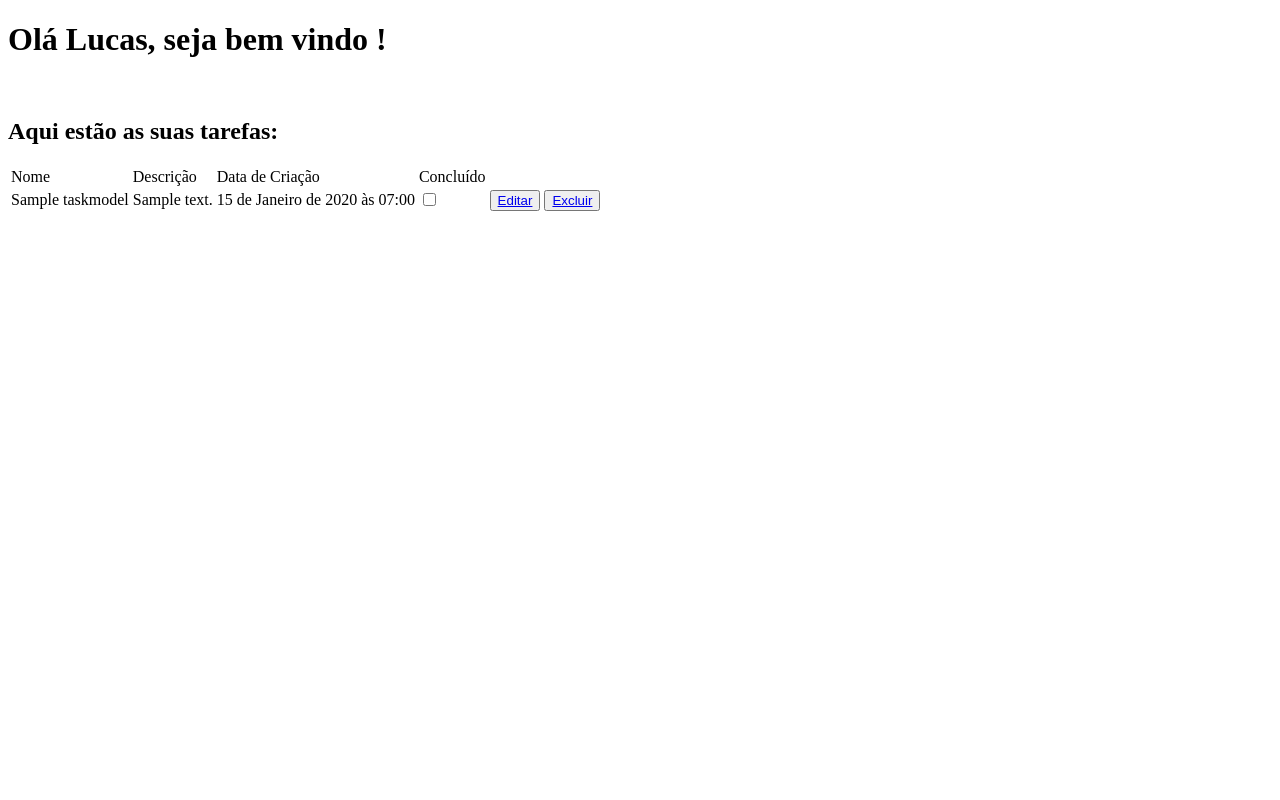
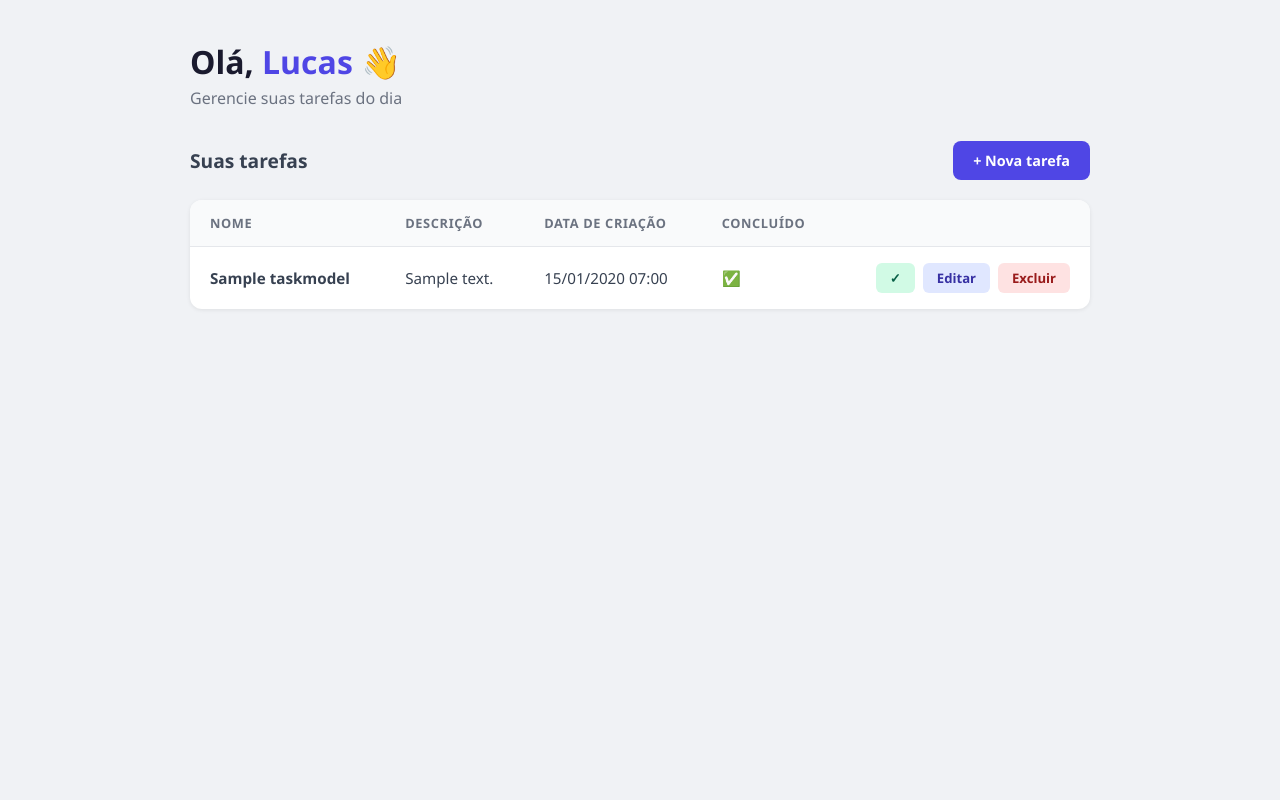
Before and after one commit to lcdev505/To-Do-List-com-Python-Django, a Django app: page /core/home/ in a window 1280 px wide. Run offline with Django 5.2, Linux system fonts and the light colour scheme; tables that the repository leaves empty hold one stand-in row (values such as "Sample post").

Commit message:
feature da checkbox finalizada e estilizaçao da pagina adicionada

```diff
--- a/core/forms.py
+++ b/core/forms.py
@@ -4,4 +4,4 @@ from .models import TaskModel
 class TaskForm(forms.ModelForm):
     class Meta:
         model = TaskModel
-        fields = ['nome', 'descricao', 'concluido']
+        fields = ['nome', 'descricao']
--- /dev/null
+++ b/core/static/css/home.css
@@ -0,0 +1,128 @@
+* { margin: 0; padding: 0; box-sizing: border-box; }
+
+      body {
+        font-family: 'Segoe UI', sans-serif;
+        background: #f0f2f5;
+        min-height: 100vh;
+        padding: 40px 20px;
+      }
+
+      .container {
+        max-width: 900px;
+        margin: 0 auto;
+      }
+
+      header {
+        margin-bottom: 32px;
+      }
+
+      header h1 {
+        font-size: 2rem;
+        color: #1a1a2e;
+      }
+
+      header h1 span {
+        color: #4f46e5;
+      }
+
+      header p {
+        color: #6b7280;
+        margin-top: 4px;
+      }
+
+      .top-bar {
+        display: flex;
+        justify-content: space-between;
+        align-items: center;
+        margin-bottom: 20px;
+      }
+
+      .top-bar h2 {
+        font-size: 1.2rem;
+        color: #374151;
+      }
+
+      .btn-add {
+        background: #4f46e5;
+        color: white;
+        padding: 10px 20px;
+        border-radius: 8px;
+        text-decoration: none;
+        font-size: 0.9rem;
+        font-weight: 600;
+        transition: background 0.2s;
+      }
+
+      .btn-add:hover { background: #4338ca; }
+
+      .card {
+        background: white;
+        border-radius: 12px;
+        box-shadow: 0 1px 4px rgba(0,0,0,0.08);
+        overflow: hidden;
+      }
+
+      table {
+        width: 100%;
+        border-collapse: collapse;
+      }
+
+      thead {
+        background: #f9fafb;
+        border-bottom: 1px solid #e5e7eb;
+      }
+
+      thead td {
+        padding: 14px 20px;
+        font-size: 0.8rem;
+        font-weight: 700;
+        text-transform: uppercase;
+        letter-spacing: 0.05em;
+        color: #6b7280;
+      }
+
+      tbody tr {
+        border-bottom: 1px solid #f3f4f6;
+        transition: background 0.15s;
+      }
+
+      tbody tr:last-child { border-bottom: none; }
+      tbody tr:hover { background: #fafafa; }
+
+      tbody td {
+        padding: 16px 20px;
+        color: #374151;
+        font-size: 0.95rem;
+        vertical-align: middle;
+      }
+
+      .td-actions {
+        display: flex;
+        gap: 8px;
+        justify-content: flex-end;
+      }
+
+      .btn {
+        padding: 6px 14px;
+        border-radius: 6px;
+        font-size: 0.82rem;
+        font-weight: 600;
+        text-decoration: none;
+        border: none;
+        cursor: pointer;
+        transition: opacity 0.2s;
+      }
+
+      .btn:hover { opacity: 0.85; }
+
+      .btn-check { background: #d1fae5; color: #065f46; }
+      .btn-edit  { background: #e0e7ff; color: #3730a3; }
+      .btn-delete { background: #fee2e2; color: #991b1b; }
+
+      .empty {
+        text-align: center;
+        padding: 60px 20px;
+        color: #9ca3af;
+      }
+
+      .empty p { margin-top: 8px; font-size: 0.9rem; }
--- a/core/templates/home.html
+++ b/core/templates/home.html
@@ -1,14 +1,25 @@
+{% load static %}
 <!doctype html>
 <html lang="pt-br">
   <head>
     <meta charset="utf-8">
     <meta name="viewport" content="width=device-width, initial-scale=1">
     <title>To Do List com Django</title>
+    <link rel="stylesheet" href="{% static 'css/home.css' %}">
   </head>
   <body>
-    <h1>Olá {{titulo}}, seja bem vindo !</h1>
-    <br>
-    <h2>Aqui estão as suas tarefas:</h2>
+    <div class="container">
+      <header>
+        <h1>Olá, <span>{{titulo}}</span> 👋</h1>
+        <p>Gerencie suas tarefas do dia</p>
+      </header>
+
+      <div class="top-bar">
+        <h2>Suas tarefas</h2>
+        <a href="{% url 'addTask' %}" class="btn-add">+ Nova tarefa</a>
+      </div>
+
+      <div class="card">
         <table>
           <thead>
             <tr>
@@ -16,20 +27,37 @@
               <td>Descrição</td>
               <td>Data de Criação</td>
               <td>Concluído</td>
+              <td></td>
             </tr>
           </thead>
           <tbody>
             {% for d in dados %}
               <tr>
-            <td>{{d.nome}}</td>
+                <td><strong>{{d.nome}}</strong></td>
                 <td>{{d.descricao}}</td>
-            <td>{{d.data_criacao}}</td>
-            <td><input type="checkbox"></td>
-            <td><button><a href="{% url 'updateTask' d.id %}">Editar</a></button></td>
-            <td><button><a href="{% url 'deleteTask' d.id %}">Excluir</a></button></td>
+                <td>{{d.data_criacao|date:"d/m/Y H:i"}}</td>
+                <td>{% if d.concluido %}✅{% else %}⏳{% endif %}</td>
+                <td>
+                  <div class="td-actions">
+                    <a href="{% url 'checkboxTask' d.id %}" class="btn btn-check">✓</a>
+                    <a href="{% url 'updateTask' d.id %}" class="btn btn-edit">Editar</a>
+                    <a href="{% url 'deleteTask' d.id %}" class="btn btn-delete">Excluir</a>
+                  </div>
+                </td>
+              </tr>
+            {% empty %}
+              <tr>
+                <td colspan="5">
+                  <div class="empty">
+                    <strong>Nenhuma tarefa encontrada</strong>
+                    <p>Clique em "Nova tarefa" para começar!</p>
+                  </div>
+                </td>
               </tr>
             {% endfor %}
           </tbody>
         </table>
+      </div>
+    </div>
   </body>
 </html>
--- a/core/urls.py
+++ b/core/urls.py
@@ -6,4 +6,5 @@ urlpatterns = [
     path('adicionar/', views.addTask, name="addTask"),
     path('editar/<int:pk>/', views.updateTask, name="updateTask"),
     path('apagar/<int:pk>/',views.deleteTask, name="deleteTask"),
+    path('checkbox/<int:pk>/', views.checkboxTask, name="checkboxTask"),
 ]
--- a/core/views.py
+++ b/core/views.py
@@ -39,3 +39,9 @@ def deleteTask(request, pk):
     dados = TaskModel.objects.get(pk=pk)
     dados.delete()
     return redirect('home')
+
+def checkboxTask(request, pk):
+    dados = TaskModel.objects.get(pk=pk)
+    dados.concluido = not dados.concluido
+    dados.save()
+    return redirect('home')
```
Also changed, not shown: core/static/css/form.css (added, +104 -0 lines), core/templates/form.html (+20 -7 lines). Lines whose indentation alone changed are shown as unchanged.
